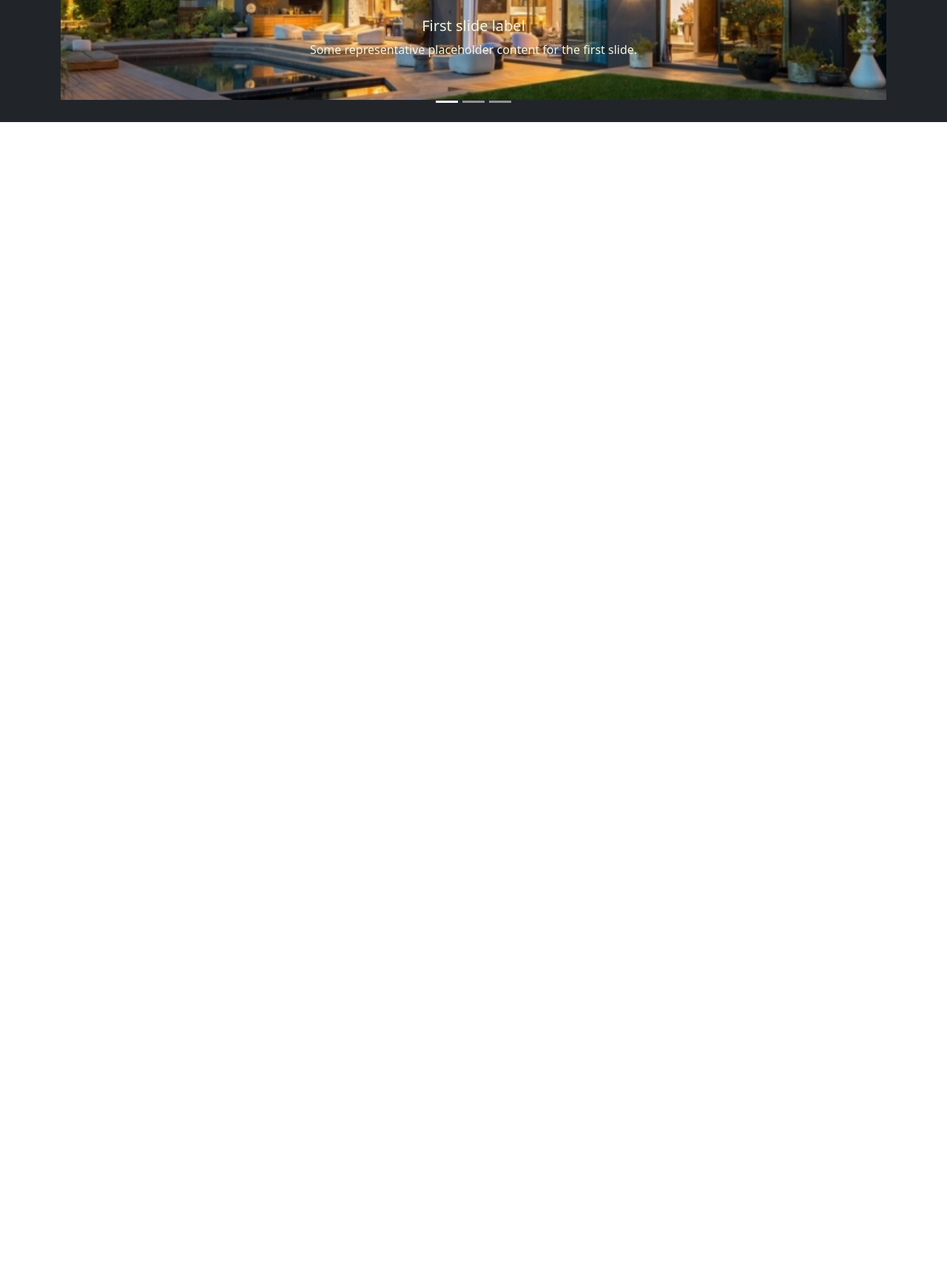
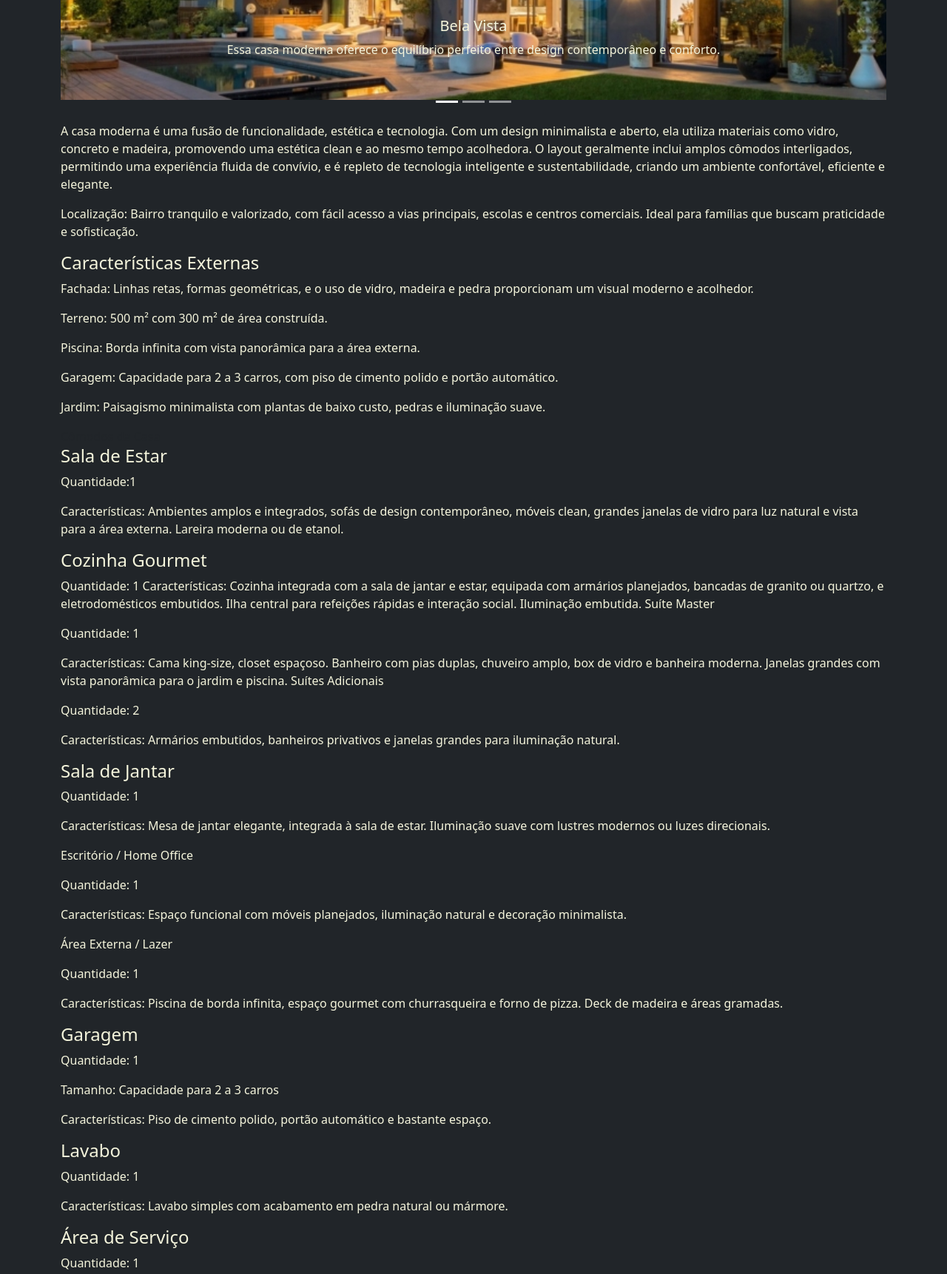
Before and after one commit to Brumarasilva/Vale-Imobiliaria, a plain HTML site: page belavista.html in a window 1280 px wide. Shown: the part 418-2140 px from the top of the page at 74% size. Before the commit the page ends 800 px from the top, so only its background shows below. Drawn offline with nearby package versions, Linux system fonts and the light colour scheme.

Commit message:
formatando textos dentro dos cards

```diff
--- a/belavista.html
+++ b/belavista.html
@@ -79,8 +79,8 @@
           <div class="carousel-item active">
             <img src="img/mansão-card3.jpg" class="d-block w-100" alt="...">
             <div class="carousel-caption d-none d-md-block">
-              <h5>First slide label</h5>
-              <p>Some representative placeholder content for the first slide.</p>
+              <h5>Bela Vista</h5>
+              <p>Essa casa moderna oferece o equilíbrio perfeito entre design contemporâneo e conforto.</p>
             </div>
           </div>
           <div class="carousel-item">
@@ -109,6 +109,89 @@
           <span class="visually-hidden">Next</span>
         </button>
       </div>
+      <p>A casa moderna é uma fusão de funcionalidade, estética e tecnologia. Com um design minimalista e aberto, ela
+      utiliza materiais como vidro, concreto e madeira, promovendo uma estética clean e ao mesmo tempo acolhedora. O
+      layout geralmente inclui amplos cômodos interligados, permitindo uma experiência fluida de convívio, e é repleto
+      de tecnologia inteligente e sustentabilidade, criando um ambiente confortável, eficiente e elegante.</p>
+
+
+      <p>Localização: Bairro tranquilo e valorizado, com fácil acesso a vias principais, escolas e centros comerciais.
+      Ideal para famílias que buscam praticidade e sofisticação.</p>
+
+      <h4>Características Externas</h4>
+      <p>Fachada: Linhas retas, formas geométricas, e o uso de vidro, madeira e pedra proporcionam um visual moderno e
+      acolhedor.</p>
+      <p>Terreno: 500 m² com 300 m² de área construída.</p>
+      <p>Piscina: Borda infinita com vista panorâmica para a área externa.</p>
+      <p>Garagem: Capacidade para 2 a 3 carros, com piso de cimento polido e portão automático.</p>
+      <p>Jardim: Paisagismo minimalista com plantas de baixo custo, pedras e iluminação suave.</p>
+
+      Cômodos da Casa
+
+      <h4>Sala de Estar</h4>
+
+      <p>Quantidade:1</p>
+      <p>Características: Ambientes amplos e integrados, sofás de design contemporâneo, móveis clean, grandes janelas de
+      vidro para luz natural e vista para a área externa. Lareira moderna ou de etanol.</p>
+
+      <h4>Cozinha Gourmet</h4>
+
+      <P>Quantidade: 1
+
+      Características: Cozinha integrada com a sala de jantar e estar, equipada com armários planejados, bancadas de
+      granito ou quartzo, e eletrodomésticos embutidos. Ilha central para refeições rápidas e interação social.
+      Iluminação embutida.
+
+      Suíte Master</P>
+
+      <p>Quantidade: 1</p>
+      <p>Características: Cama king-size, closet espaçoso. Banheiro com pias duplas, chuveiro amplo, box de vidro e
+      banheira moderna. Janelas grandes com vista panorâmica para o jardim e piscina.
+      Suítes Adicionais</p>
+
+      <p>Quantidade: 2</p>
+
+      <p>Características: Armários embutidos, banheiros privativos e janelas grandes para iluminação natural.</p>
+
+      <h4>Sala de Jantar</h4>
+
+      <p>Quantidade: 1</p>
+
+      <p>Características: Mesa de jantar elegante, integrada à sala de estar. Iluminação suave com lustres modernos ou
+      luzes direcionais.</p>
+      <p>Escritório / Home Office</p>
+
+     <P>Quantidade: 1</P>
+      <p>Características: Espaço funcional com móveis planejados, iluminação natural e decoração minimalista.</p>
+      <p>Área Externa / Lazer</p>
+
+      <p>Quantidade: 1</p>
+      <p>Características: Piscina de borda infinita, espaço gourmet com churrasqueira e forno de pizza. Deck de madeira e
+      áreas gramadas.</p>
+
+      <h4>Garagem</h4>
+
+      <p>Quantidade: 1</p>
+      <p>Tamanho: Capacidade para 2 a 3 carros</p>
+      <p>Características: Piso de cimento polido, portão automático e bastante espaço.</p>
+
+      <h4>Lavabo</h4>
+
+      <p>Quantidade: 1</p>
+      <p>Características: Lavabo simples com acabamento em pedra natural ou mármore.</p>
+
+     <h4> Área de Serviço</h4>
+
+     <p> Quantidade: 1</p>
+      Características: Espaço funcional com armários planejados, piso resistente à umidade.
+      Outras Características
+      Sistema de automação residencial: Controle de iluminação, temperatura e segurança.
+      Ar-condicionado em todos os cômodos principais.
+      Tecnologia: Sistema de som ambiente e iluminação inteligente.
+      Sustentabilidade: Painéis solares e captação de água da chuva.
+      Acabamentos de alto padrão: Mármore, granito e porcelanato de alta qualidade.
+
+
     </div>
 
 
```
